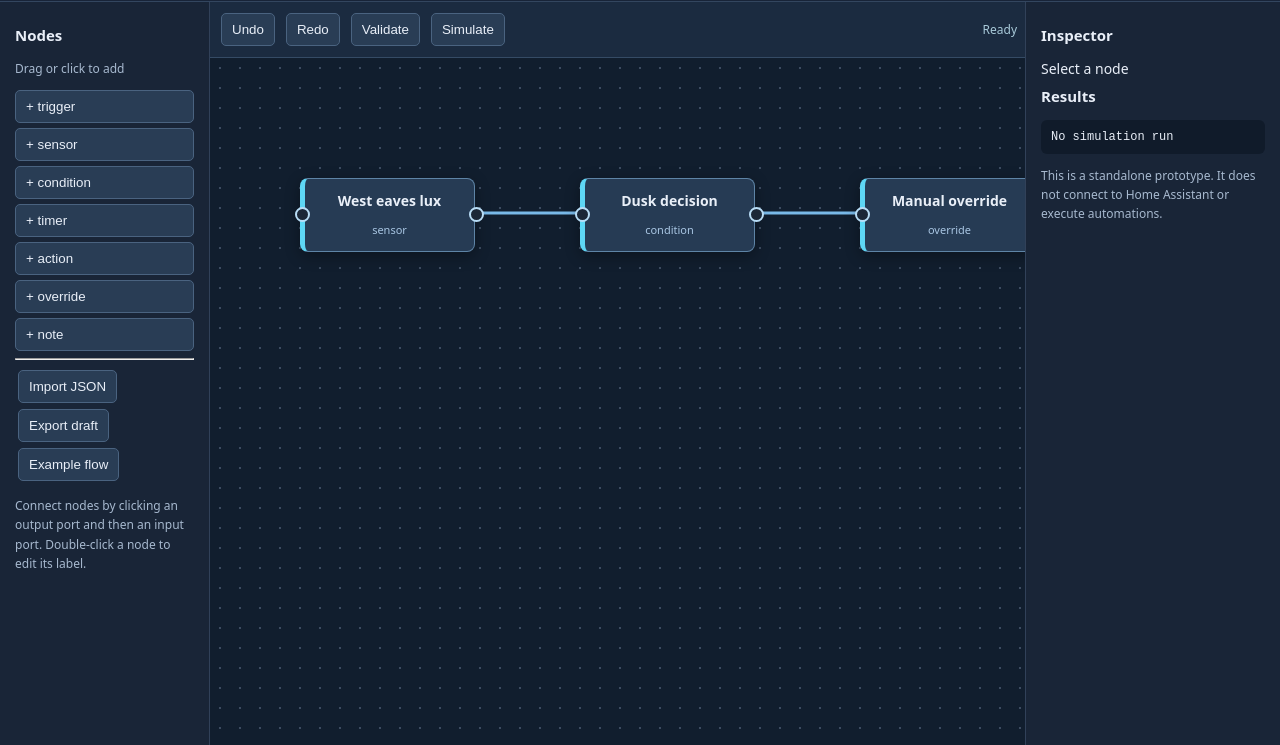
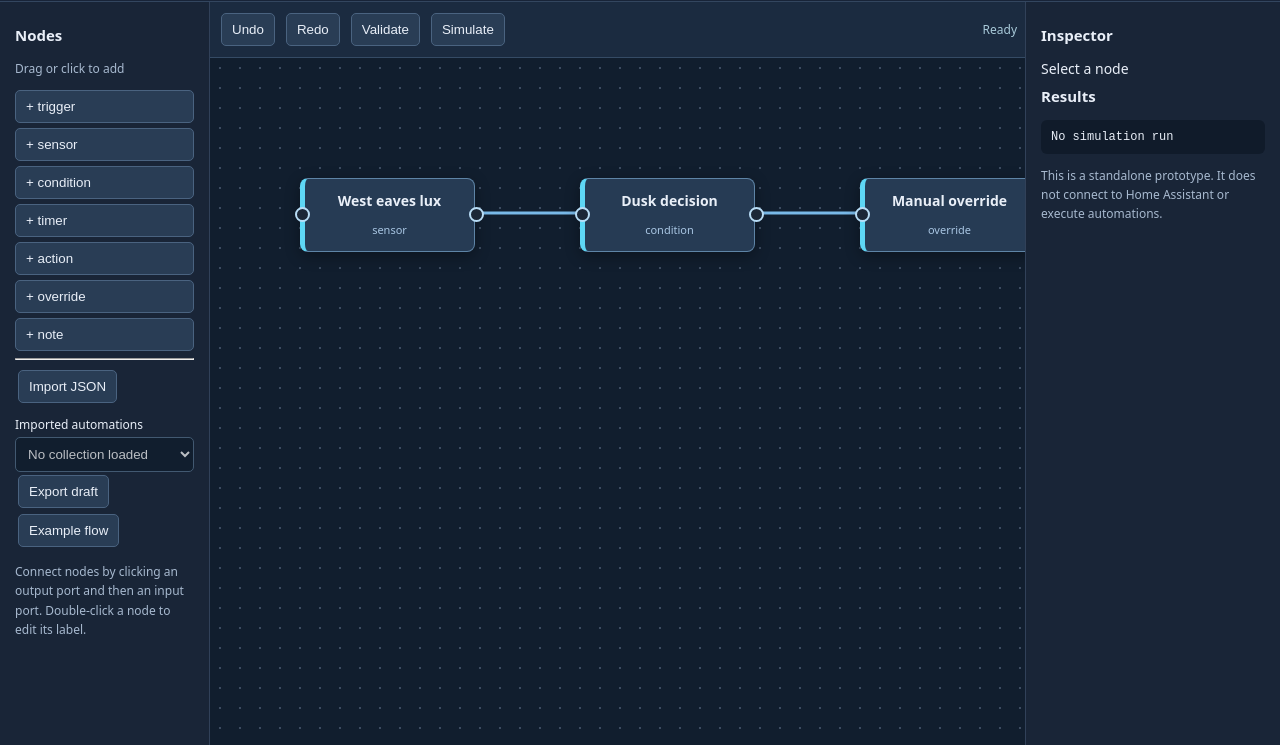
Before and after one commit to jamienewton2269/V.A.D., a plain HTML site: page frontend/index.html in a window 1280 px wide. Shown: the part 57-802 px from the top of the page. Drawn offline with Linux system fonts and the light colour scheme.

Commit message:
Add multiple-automation collection selector

```diff
--- a/frontend/index.html
+++ b/frontend/index.html
@@ -1,6 +1,6 @@
 <!doctype html>
 <html lang="en"><head><meta charset="utf-8"><meta name="viewport" content="width=device-width,initial-scale=1"><title>V.A.D. Visual Automation Editor</title><link rel="stylesheet" href="style.css"></head>
 <body><header><strong>V.A.D.</strong><span>Visual Automation Editor</span><span class="status">OFFLINE DRAFT · NO HA WRITES</span></header>
-<main><aside><h2>Nodes</h2><p>Drag or click to add</p><div id="palette"></div><hr><button id="import">Import JSON</button><input id="file" type="file" accept=".json,application/json" hidden><button id="export">Export draft</button><button id="reset">Example flow</button><p class="small">Connect nodes by clicking an output port and then an input port. Double-click a node to edit its label.</p></aside>
+<main><aside><h2>Nodes</h2><p>Drag or click to add</p><div id="palette"></div><hr><button id="import">Import JSON</button><label for="automation-select">Imported automations</label><select id="automation-select" disabled><option>No collection loaded</option></select><input id="file" type="file" accept=".json,application/json" hidden><button id="export">Export draft</button><button id="reset">Example flow</button><p class="small">Connect nodes by clicking an output port and then an input port. Double-click a node to edit its label.</p></aside>
 <section id="workspace"><div class="toolbar"><button id="undo">Undo</button><button id="redo">Redo</button><button id="validate">Validate</button><button id="simulate">Simulate</button><span id="message">Ready</span></div><div id="canvas"><svg id="wires" xmlns="http://www.w3.org/2000/svg"></svg><div id="nodes"></div></div></section>
 <aside id="inspector"><h2>Inspector</h2><div id="properties">Select a node</div><h2>Results</h2><pre id="results">No simulation run</pre><p class="small">This is a standalone prototype. It does not connect to Home Assistant or execute automations.</p></aside></main><script src="ha-import.js"></script><script src="graph-analysis.js"></script><script src="node-properties.js"></script><script src="simulator.js"></script><script src="editor.js"></script></body></html>
```
